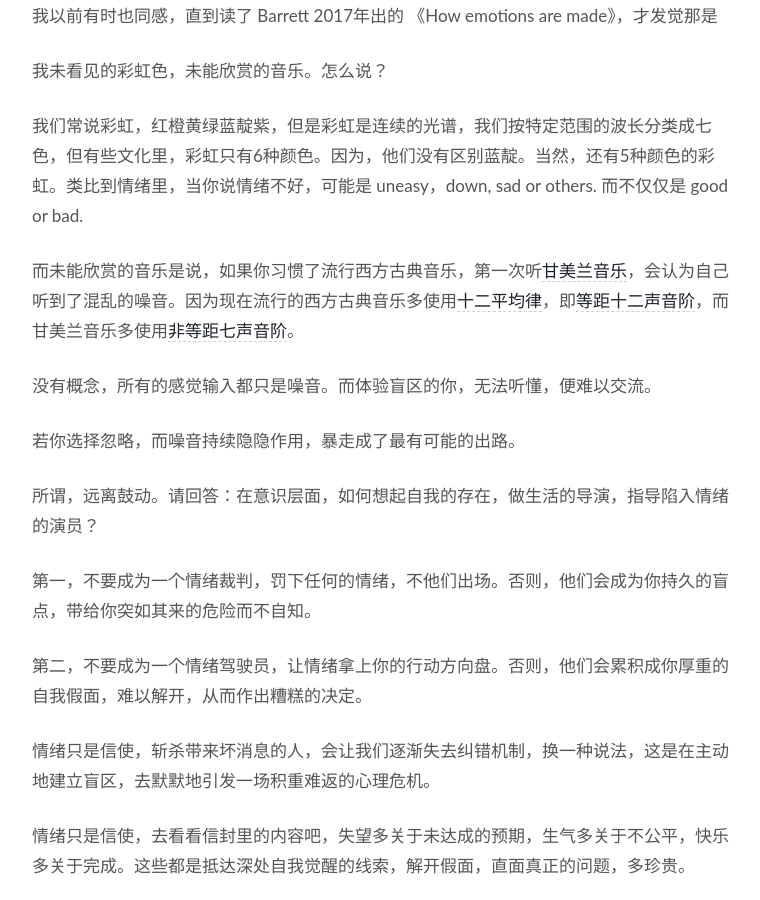
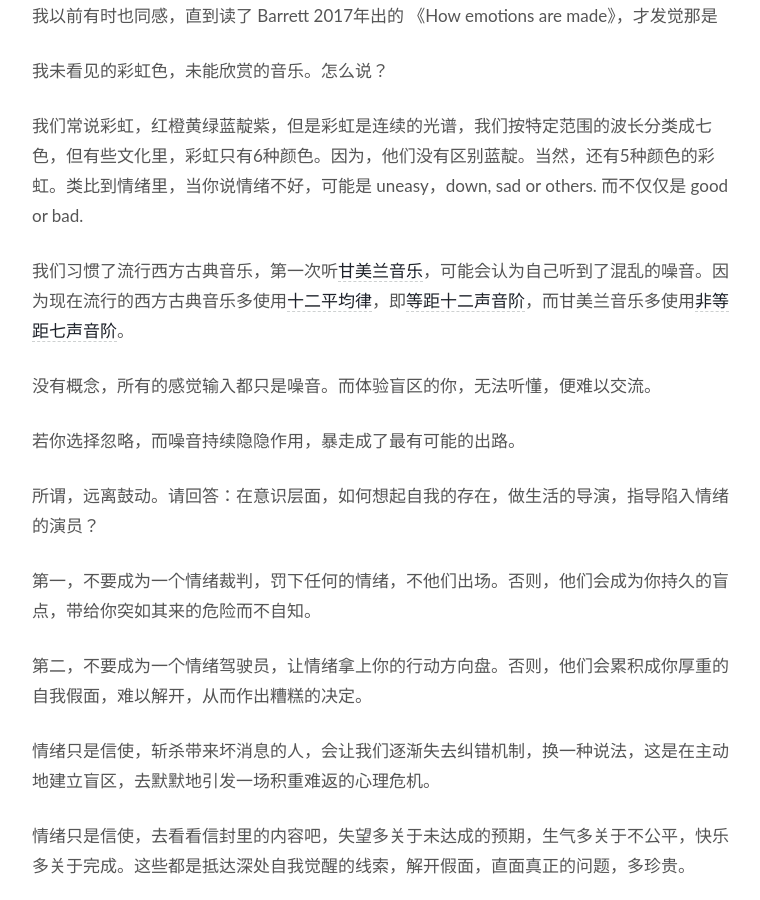
Before and after one commit to WillWang-X/willwang-x.github.io, a Jekyll site: the page built from _posts/blogs/2022-12-31-horse-manure-and-fertile-soil.md, in a window 1280 px wide and 900 px high, scrolled down 3204 px. Shown: the whole window, without its empty margins (258-1018 px from the left). Built offline with Jekyll 4.4.1, drawn with Linux system fonts in a browser that asks for light colours.

Commit message:
Improve readability

```diff
--- a/_posts/blogs/2022-12-31-horse-manure-and-fertile-soil.md
+++ b/_posts/blogs/2022-12-31-horse-manure-and-fertile-soil.md
@@ -101,7 +101,7 @@ published: true
 
 我们常说彩虹，红橙黄绿蓝靛紫，但是彩虹是连续的光谱，我们按特定范围的波长分类成七色，但有些文化里，彩虹只有6种颜色。因为，他们没有区别蓝靛。当然，还有5种颜色的彩虹。类比到情绪里，当你说情绪不好，可能是 uneasy，down, sad or others. 而不仅仅是 good or bad.
 
-而未能欣赏的音乐是说，如果你习惯了流行西方古典音乐，第一次听[甘美兰音乐](https://youtu.be/UEWCCSuHsuQ?t=129)，会认为自己听到了混乱的噪音。因为现在流行的西方古典音乐多使用[十二平均律](https://www.wikiwand.com/zh-hans/%E5%8D%81%E4%BA%8C%E5%B9%B3%E5%9D%87%E5%BE%8B#%E5%8D%81%E4%BA%8C%E5%B9%B3%E5%9D%87%E5%BE%8B%E6%B5%81%E8%A1%8C%E4%B8%96%E7%95%8C)，即[等距十二声音阶](https://www.wikiwand.com/zh-hans/%E9%9F%B3%E9%98%B6#%E5%8D%8A%E9%9F%B3%E9%9F%B3%E9%9A%8E)，而甘美兰音乐多使用[非等距七声音阶](https://www.wikiwand.com/zh-hans/%E7%94%98%E7%BE%8E%E8%98%AD#%E9%9F%B3%E9%9A%8E)。
+我们习惯了流行西方古典音乐，第一次听[甘美兰音乐](https://youtu.be/UEWCCSuHsuQ?t=129)，可能会认为自己听到了混乱的噪音。因为现在流行的西方古典音乐多使用[十二平均律](https://www.wikiwand.com/zh-hans/%E5%8D%81%E4%BA%8C%E5%B9%B3%E5%9D%87%E5%BE%8B#%E5%8D%81%E4%BA%8C%E5%B9%B3%E5%9D%87%E5%BE%8B%E6%B5%81%E8%A1%8C%E4%B8%96%E7%95%8C)，即[等距十二声音阶](https://www.wikiwand.com/zh-hans/%E9%9F%B3%E9%98%B6#%E5%8D%8A%E9%9F%B3%E9%9F%B3%E9%9A%8E)，而甘美兰音乐多使用[非等距七声音阶](https://www.wikiwand.com/zh-hans/%E7%94%98%E7%BE%8E%E8%98%AD#%E9%9F%B3%E9%9A%8E)。
 
 没有概念，所有的感觉输入都只是噪音。而体验盲区的你，无法听懂，便难以交流。
 
```
